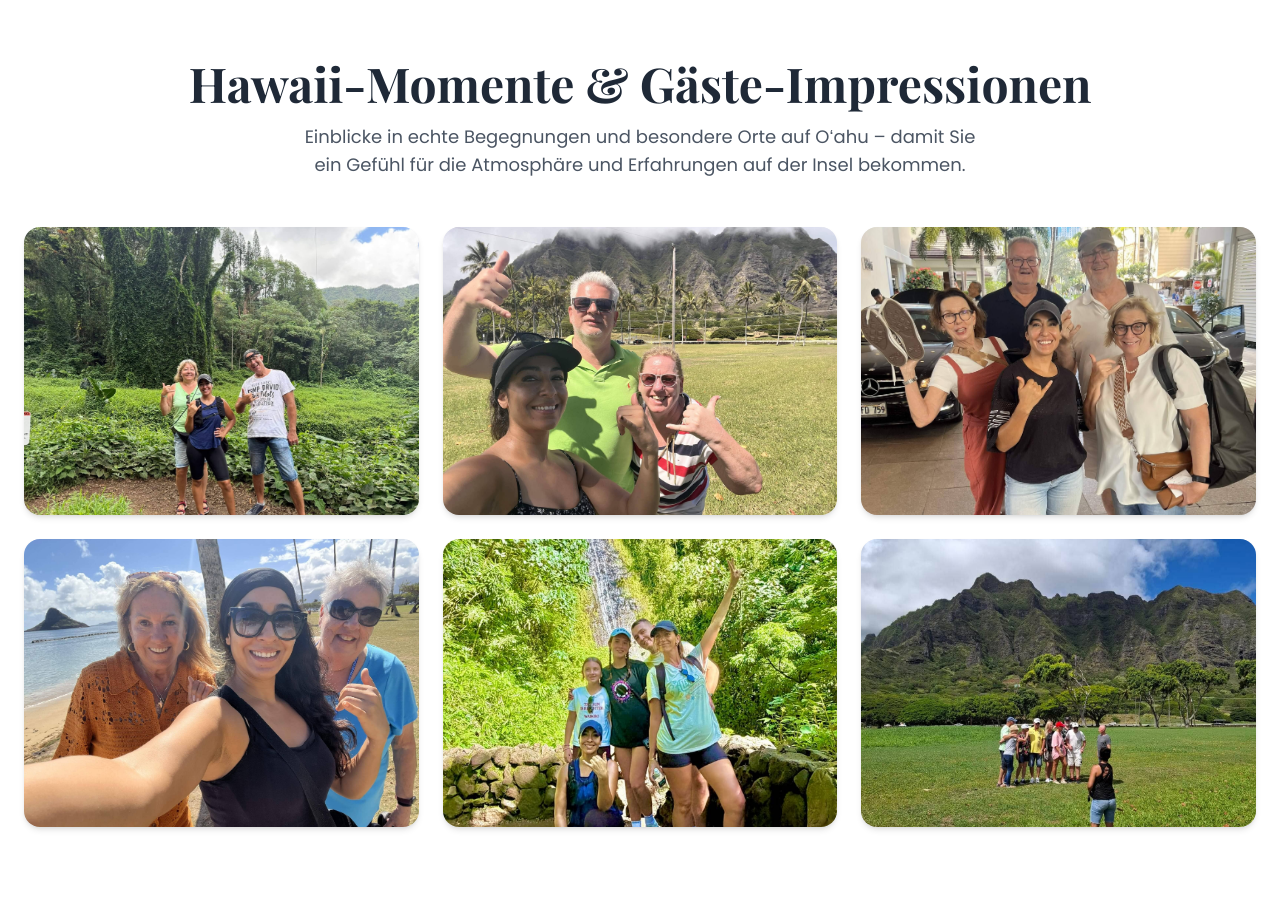
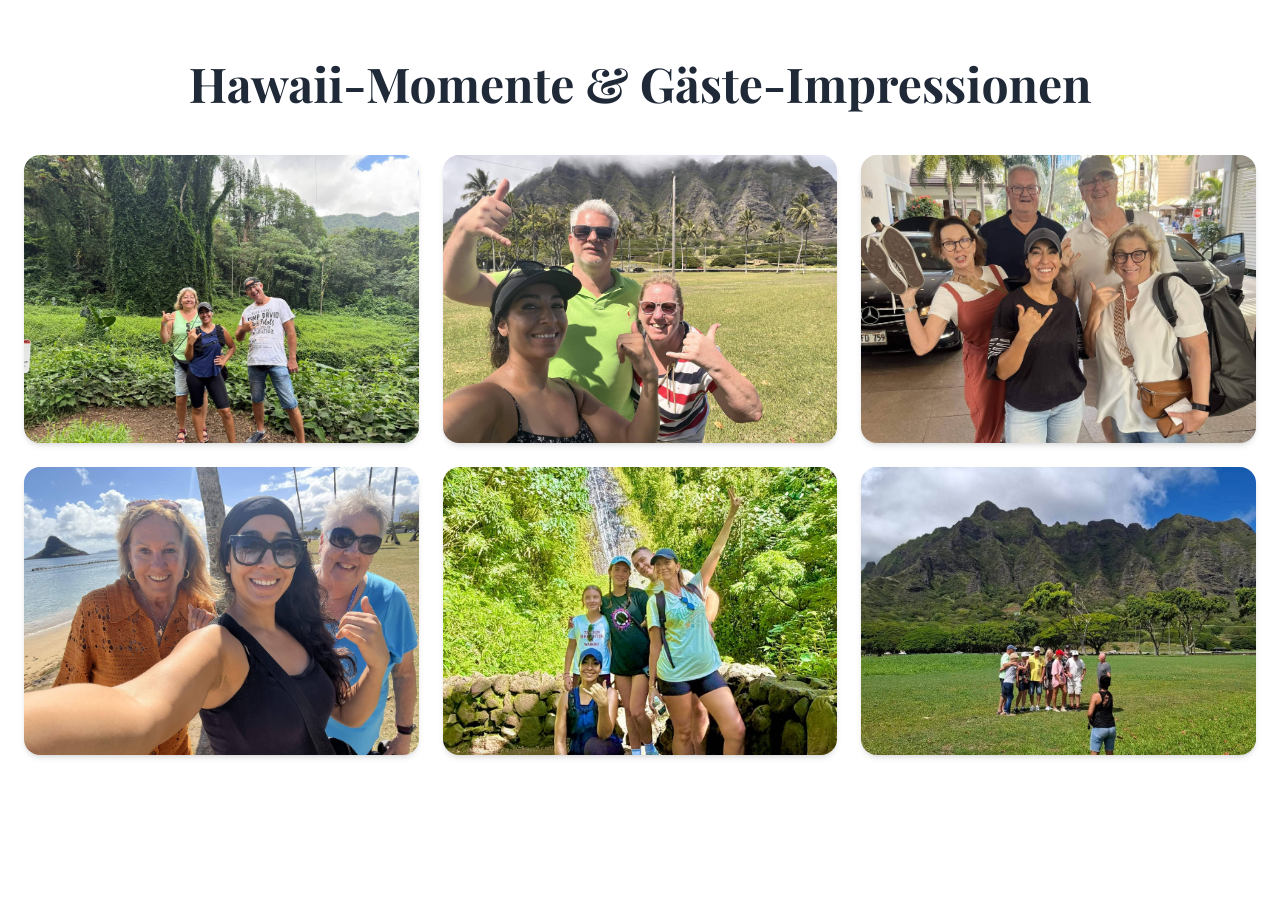
Before and after one commit to hawaiipanoramatours-prog/hawaiipanoramatours, a React (Vite) app: page / in a window 1280 px wide. Shown: the part 2940-3859 px from the top of the page. Built offline with nearby package versions, Linux system fonts and the light colour scheme.

Commit message:
Update Sections.impl.jsx

```diff
--- a/src/components/Sections.impl.jsx
+++ b/src/components/Sections.impl.jsx
@@ -262,9 +262,6 @@ export function Gallery(){
           <h2 className="font-playfair text-4xl md:text-5xl font-bold text-gray-800 mb-4">
             Hawaii-Momente & Gäste-Impressionen
           </h2>
-          <p className="font-poppins text-lg text-gray-600 max-w-2xl mx-auto">
-           Einblicke in echte Begegnungen und besondere Orte auf Oʻahu – damit Sie ein Gefühl für die Atmosphäre und Erfahrungen auf der Insel bekommen.
-          </p>
         </motion.div>
 
         <div className="grid grid-cols-1 sm:grid-cols-2 lg:grid-cols-3 gap-6 max-w-7xl mx-auto">
```
